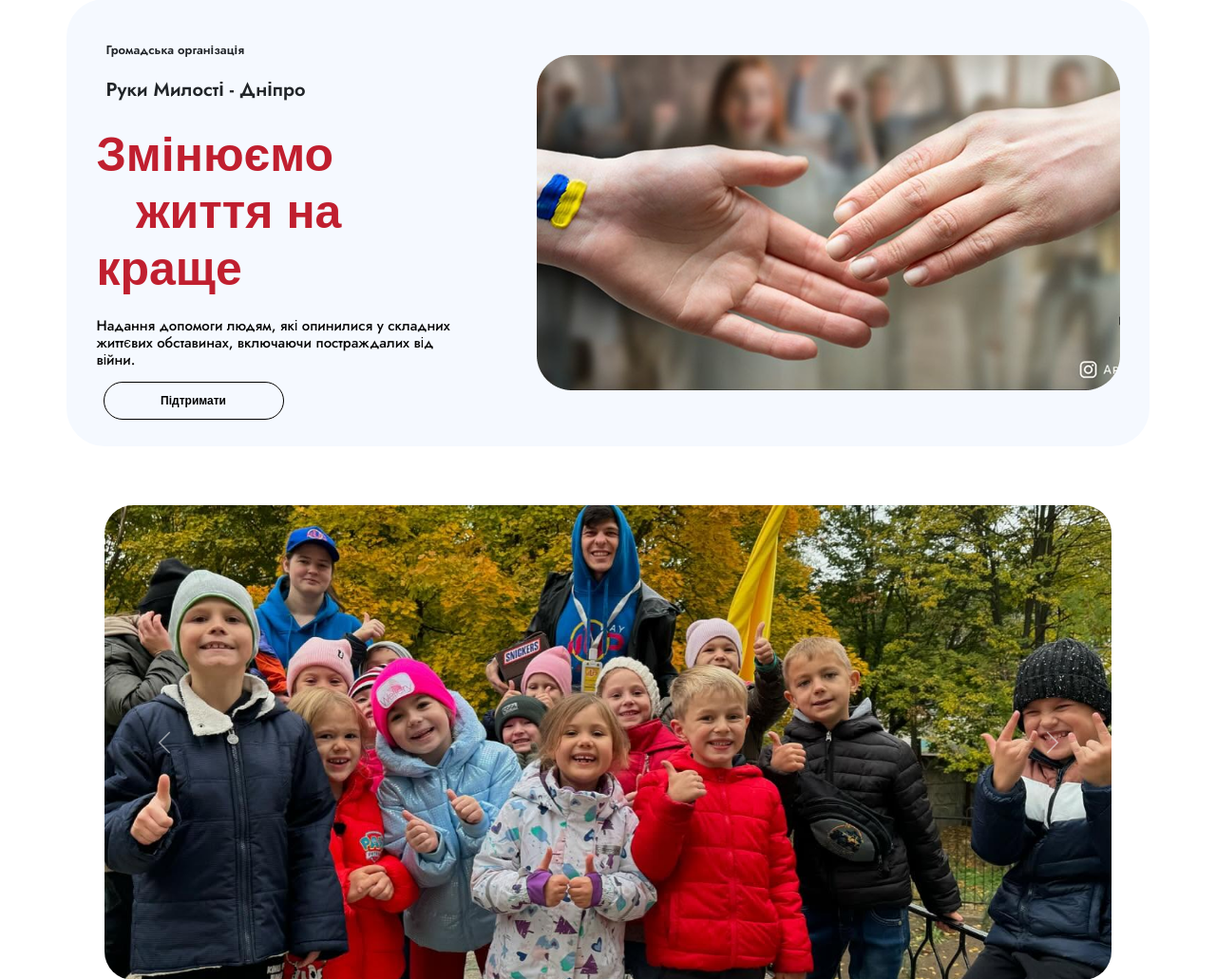
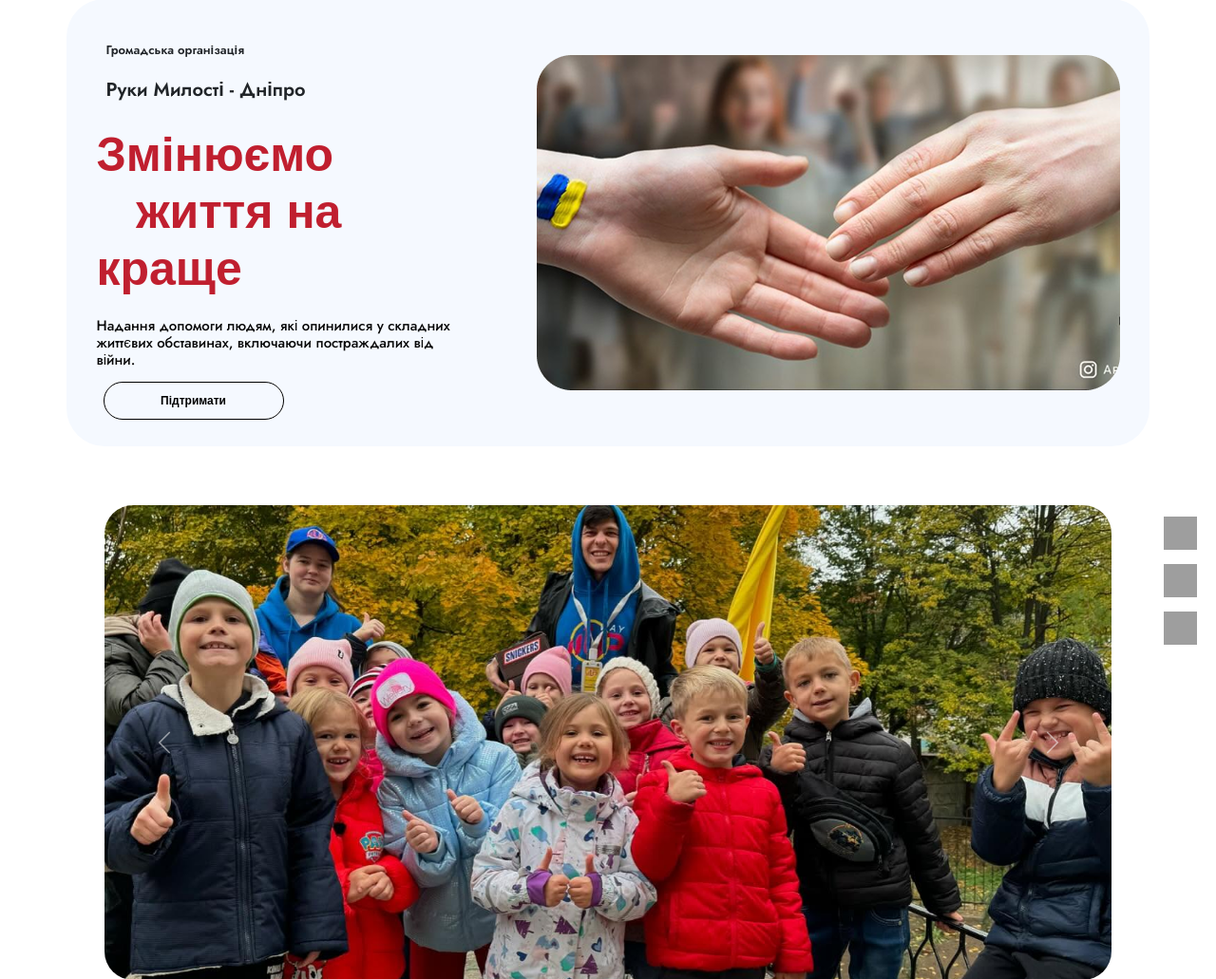
Before and after one commit to JenyaTarasenko/ruki-milosty-full, a Django app: page / in a window 1280 px wide. Shown: the part 101-1132 px from the top of the page at 95% size. Run offline with Django 5.2, Linux system fonts and the light colour scheme; data comes from the database, SQL or seed files in the repository; some web fonts are replaced; grey boxes are pictures that could not be loaded.

Commit message:
add-style

```diff
--- a/config/hands/static/CSS/style.css
+++ b/config/hands/static/CSS/style.css
@@ -1032,8 +1032,8 @@ html,body {
 .nasha-dialnist-card-logo img{
 
 
-    width: 50px;
-    height: 50px;
+    width: 100px;
+    height: 100px;
     margin-top: 40px;
     margin-left: 40px;
 }
@@ -2512,3 +2512,41 @@ html,body {
 
     margin-top: 40px;
 }
+
+
+.social-icons{
+
+    position: fixed;
+    bottom: 20px;
+    right: 20px;
+    display: flex;
+    flex-direction: column;
+    gap: 15px; /* Расстояние между иконками */
+    z-index: 1000; /* Поверх других элементов */
+
+
+}
+.social-icons a {
+    display: block;
+}
+
+.social-icons img {
+    width: 35px;
+    height: 35px;
+
+    transition: transform 0.3s ease; /* Smooth hover effect */
+
+}
+
+.social-icons img:hover {
+    transform: scale(1.1); /* Zoom on hover */
+}
+
+.social-footer-top-hand {
+
+    width: 20px;
+    height: 20px;
+
+
+}
+/* ---------------------social.icons--------------*/
--- a/config/hands/templates/app/base.html
+++ b/config/hands/templates/app/base.html
@@ -94,5 +94,17 @@
     <!--  bootstrap -->
     <script src="https://cdn.jsdelivr.net/npm/bootstrap@5.3.1/dist/js/bootstrap.bundle.min.js"></script>
     <!--  bootstrap -->
+
+    <div class="social-icons">
+        <a href="#" target="_blank" aria-label="Telegram">
+            <img src="{% static 'image/soc/social-hand.svg' %}" class="social-footer-top-hand" alt="Telegram">
+        </a>
+        <a href="https://www.facebook.com/AoM.Dnipro" target="_blank" aria-label="Facebook">
+            <img src="{% static 'image/soc/social-facebook.svg' %}" class="social-footer-top-telega" lt="Telephone">
+        </a>
+        <a href="https://www.instagram.com/arms_of_mercy.dnipro?igsh=MWxkdTE2ZDZqcTBrMw%3D%3Dhttps%3A%2F%2Fww" target="_blank" aria-label="Instagramm">
+            <img src="{% static 'image/soc/social-Instagram.svg' %}" class="social-footer-top-insta" alt="WhatsApp">
+        </a>
+    </div>
 </body>
 </html>
--- a/config/hands/templates/app/pages/index.html
+++ b/config/hands/templates/app/pages/index.html
@@ -548,7 +548,7 @@
                 <div class="col-auto d-flex flex-column justify-content-center align-items-center gap-3">
                     <div class="nasha-dialnist-card">
                         <div class="nasha-dialnist-card-logo">
-                            <img src="{% static 'image/card1.png' %}" alt="logo">
+                            <img src="{% static 'image/card-cycle.svg' %}" alt="logo">
                         </div>
                         <div class="nasha-dialnist-card-body">
                             <div class="nasha-dialnist-card_text">
@@ -562,7 +562,7 @@
                     </div>
                     <div class="nasha-dialnist-card">
                         <div class="nasha-dialnist-card-logo">
-                            <img src="{% static 'image/card2.png' %}" alt="logo">
+                            <img src="{% static 'image/card-home.svg' %}" alt="logo">
                         </div>
                         <div class="nasha-dialnist-card-body">
                             <div class="nasha-dialnist-card_text">
@@ -578,7 +578,7 @@
                 <div class="col-auto d-flex flex-column justify-content-center align-items-center gap-3">
                     <div class="nasha-dialnist-card">
                         <div class="nasha-dialnist-card-logo">
-                            <img src="{% static 'image/card3.png' %}" alt="logo">
+                            <img src="{% static 'image/card-line.svg' %}" alt="logo">
                         </div>
                         <div class="nasha-dialnist-card-body">
                             <div class="nasha-dialnist-card_text">
@@ -592,7 +592,7 @@
                     </div>
                     <div class="nasha-dialnist-card">
                         <div class="nasha-dialnist-card-logo">
-                            <img src="{% static 'image/card4.png' %}" alt="logo">
+                            <img src="{% static 'image/card-new.svg' %}" alt="logo">
                         </div>
                         <div class="nasha-dialnist-card-body">
                             <div class="nasha-dialnist-card_text">
--- a/config/hands/templates/app/pages/news-detail.html
+++ b/config/hands/templates/app/pages/news-detail.html
@@ -125,7 +125,7 @@
 
         <!-- секция  button -->
         <section class="section-button d-flex justify-content-center mt-5">
-            <a href="#"></a><button class="button-section">Переглянути проекти</button>
+            <a href="{%  url 'hands:news' %}"><button class="button-section">Переглянути новини</button></a>
         </section>
         <!-- секция  button -->
 
--- a/config/hands/templates/app/pages/projects-detail.html
+++ b/config/hands/templates/app/pages/projects-detail.html
@@ -142,7 +142,7 @@
 
         <!-- секция  button -->
         <section class="section-button d-flex justify-content-center mt-5">
-            <a href="#"></a><button class="button-section">Переглянути проекти</button>
+            <a href="{%  url 'hands:projects' %}"><button class="button-section">Переглянути проекти</button></a>
         </section>
         <!-- секция  button -->
           <!-- секция   first-page-->
--- a/config/hands/templates/include/footer/footer.html
+++ b/config/hands/templates/include/footer/footer.html
@@ -22,9 +22,9 @@
                             <a href="mailto:armsofmercy.dnipro@gmail.com">armsofmercy.dnipro@gmail.com</a>
                         </div>
                         <div class="footer-item-soc-body d-flex flex-row gap-3 mt-5 align-items-center">
-                            <a href=""><img class="footer-soc" src="{% static 'image/footer-facebook.png' %}"></a>
-                            <a href=""><img  class="footer-soc" src="{% static 'image/footer-instagramm.png' %}"></a>
-                            <a href=""><img  class="footer-soс-youtube" src="{% static 'image/footer-YouTube.png' %}"></a>
+                            <a href="https://www.facebook.com/AoM.Dnipro" target="_blank"><img class="footer-soc" src="{% static 'image/footer-facebook.png' %}"></a>
+                            <a href="https://www.instagram.com/arms_of_mercy.dnipro?igsh=MWxkdTE2ZDZqcTBrMw%3D%3Dhttps%3A%2F%2Fww" target="_blank"><img  class="footer-soc" src="{% static 'image/footer-instagramm.png' %}"></a>
+                            <a href="" target="_blank"><img  class="footer-soс-youtube" src="{% static 'image/footer-YouTube.png' %}"></a>
                         </div>
                     </div>
                 </div>
```
Also changed, not shown: config/hands/templates/app/pages/about.html (+6 -14 lines), config/hands/static/image/card-cycle.svg (added), config/hands/static/image/card-home.svg (added), config/hands/static/image/card-line.svg (added), config/hands/static/image/card-new.svg (added), config/hands/static/image/soc/social-Instagram.svg (added), config/hands/static/image/soc/social-facebook.svg (added), config/hands/static/image/soc/social-hand.svg (added).
